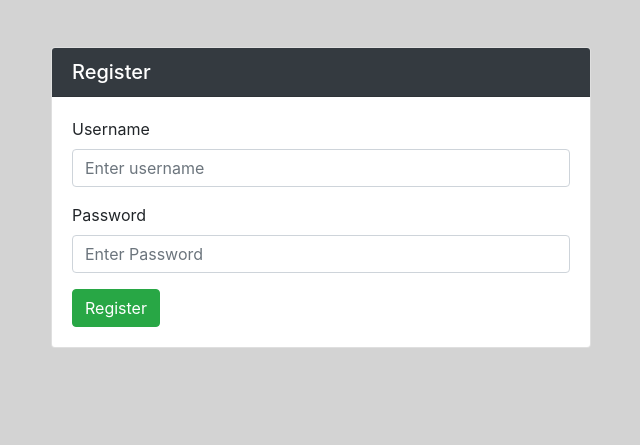
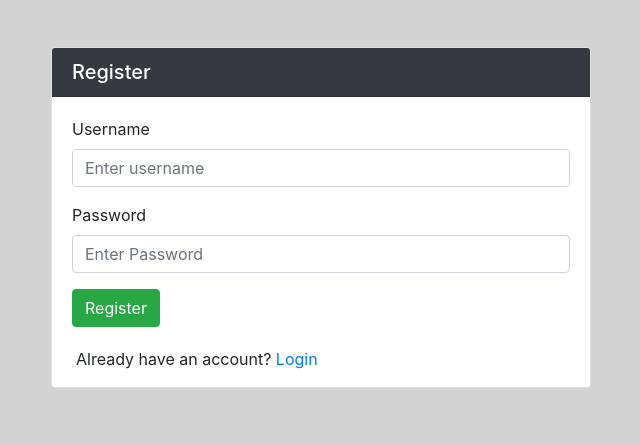
Before and after one commit to Johnny-Morgan/hike-logger, a Flask app: page /register in a window 1280 px wide. Shown: the part 81-526 px from the top of the page, without its empty margins (319-959 px from the left). Run offline with Flask 2, Linux system fonts and the light colour scheme; some libraries are stand-ins or nearby versions.

Commit message:
Add link to navigate to login page

```diff
--- a/templates/register.html
+++ b/templates/register.html
@@ -34,6 +34,11 @@
                         <button type="submit" class="btn btn-success">Register</button>
                     </form>
                 </div>
+                <div class="row">
+                    <div class="col-sm-12 ml-4">
+                        <p>Already have an account? <a href="{{ url_for('login')}}">Login</a></p>
+                    </div>
+                </div>
             </div>
         </div>
     </div>
```
